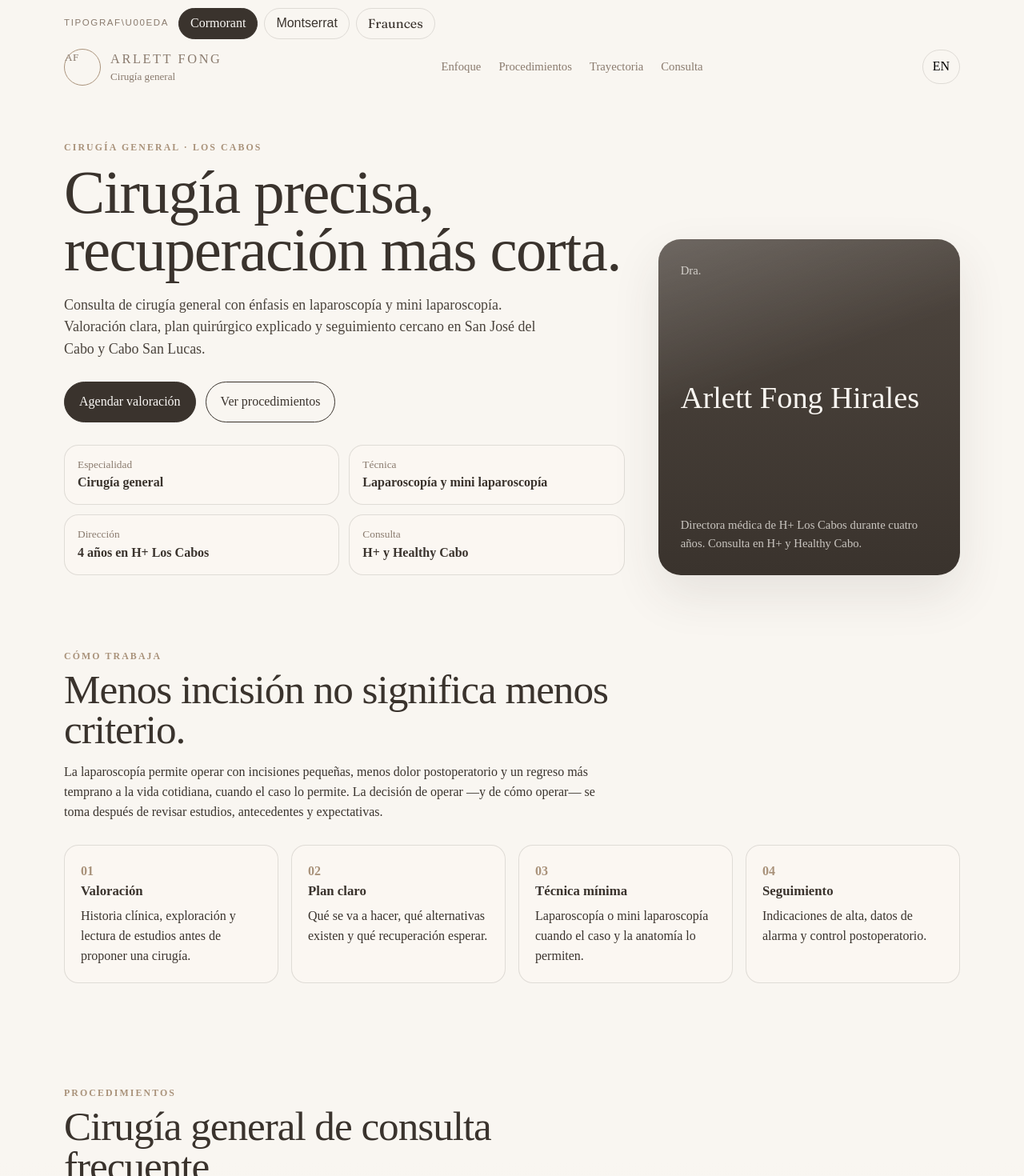
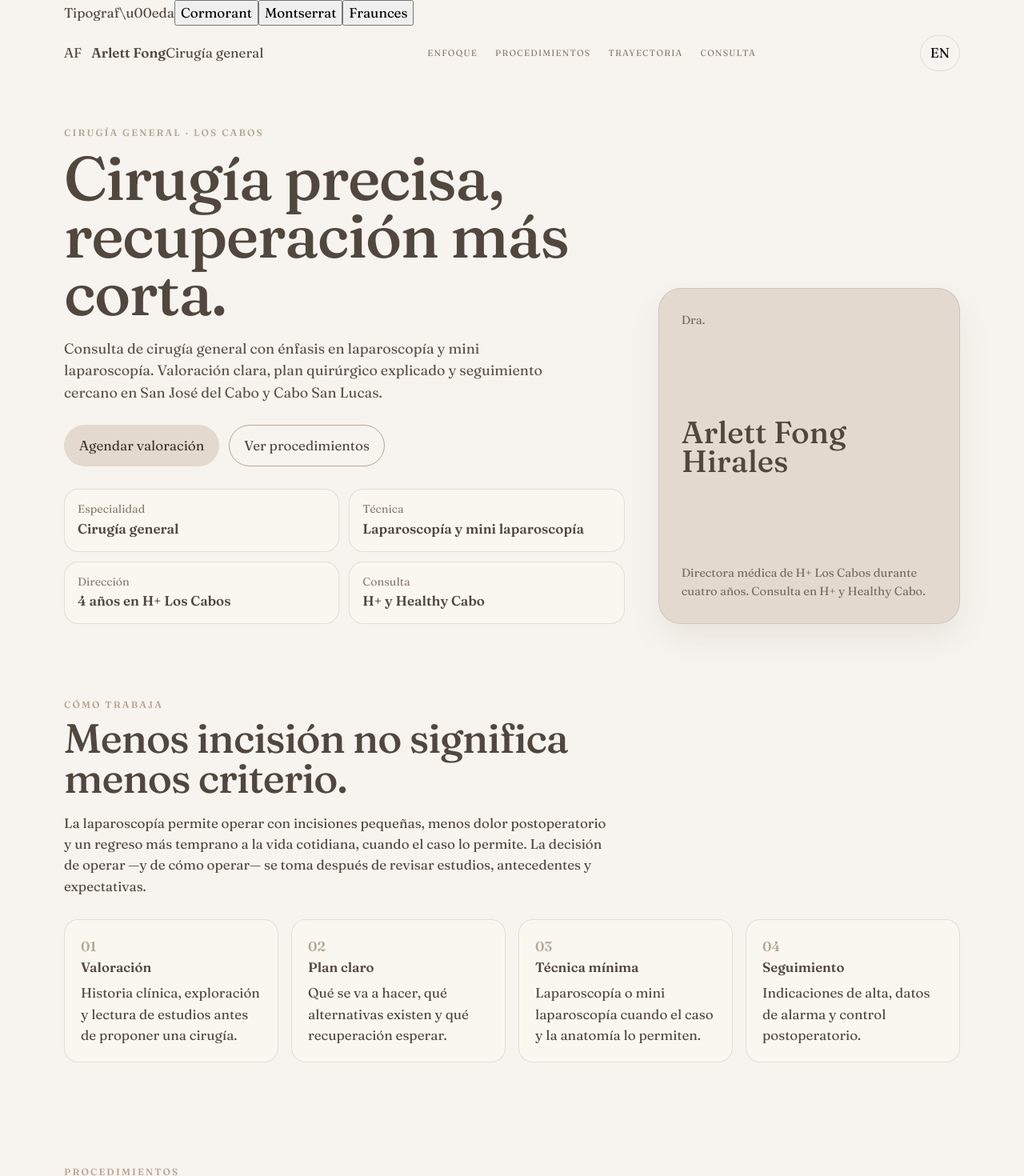
Before and after one commit to cabooneconcierge/arelttfong, a Next.js app: page / in a window 1280 px wide. Shown: the top 1470 px of the page at 80% size. Built offline with nearby package versions, Linux system fonts and the light colour scheme.

Commit message:
Publicar menu, paleta, servicios y contacto

```diff
--- a/app/globals.css
+++ b/app/globals.css
@@ -1,23 +1,20 @@
 :root {
-  --ink: #3a332d;
+  --ink: #51473f;
   --muted: #8a7b6e;
-  --line: rgba(58, 51, 45, 0.14);
-  --paper: #f9f6f1;
-  --wash: #e3d9ce;
-  --glow: rgba(169, 146, 122, 0.28);
-  --deep: #3a332d;
-  --deep-2: #4e463f;
-  --brass: #a9927a;
-  --white: #fbf9f6;
-  --lead: #4a433c;
-  --notice: #e3d9ce;
-  --font: "Cormorant Garamond", serif;
-  --shadow: 0 24px 60px rgba(58, 51, 45, 0.1);
+  --line: rgba(81, 71, 63, 0.14);
+  --paper: #f7f3ee;
+  --wash: #efe6dc;
+  --glow: rgba(227, 217, 206, 0.7);
+  --btn: #e3d9ce;
+  --btn-ink: #3f362f;
+  --brass: #b7a796;
+  --white: #fffdfb;
+  --lead: #5c5148;
+  --notice: #e7ddd2;
+  --panel: #e3d9ce;
+  --font: Fraunces, serif;
+  --shadow: 0 18px 40px rgba(74, 64, 56, 0.08);
 }
-
-[data-font="cormorant"] { --font: "Cormorant Garamond", serif; }
-[data-font="montserrat"] { --font: Montserrat, sans-serif; }
-[data-font="fraunces"] { --font: Fraunces, serif; }
 
 * { box-sizing: border-box; }
 html { scroll-behavior: smooth; }
@@ -28,7 +25,7 @@ body {
     radial-gradient(900px 420px at 100% -10%, var(--glow), transparent 60%),
     linear-gradient(180deg, var(--paper) 0%, var(--paper) 42%, var(--wash) 100%);
   font-family: var(--font);
-  font-weight: 400;
+  font-size: 17px;
   line-height: 1.55;
 }
 a { color: inherit; text-decoration: none; }
@@ -43,78 +40,22 @@ button, input, textarea, select { font: inherit; }
   font-weight: 600;
 }
 
-.fontpick {
-  display: flex;
-  align-items: center;
-  gap: 8px;
-  flex-wrap: wrap;
-  padding: 10px 0 0;
-}
-.fontpick span {
-  font-family: Montserrat, sans-serif;
-  font-size: 0.72rem;
-  letter-spacing: 0.14em;
-  text-transform: uppercase;
-  color: var(--muted);
-  margin-right: 4px;
-}
-.fontpick button {
-  font-family: var(--sample, var(--font));
-  border: 1px solid var(--line);
-  background: transparent;
-  color: var(--ink);
-  border-radius: 999px;
-  padding: 6px 14px;
-  cursor: pointer;
-}
-.fontpick button.on {
-  background: var(--deep);
-  color: var(--white);
-  border-color: var(--deep);
-}
-.topbar {
+.nav {
   position: sticky;
   top: 0;
-  z-index: 30;
-  background: color-mix(in srgb, var(--paper) 94%, transparent);
-  backdrop-filter: blur(14px);
-}
-.nav {
-  position: relative;
   z-index: 20;
   display: flex;
   align-items: center;
   justify-content: space-between;
   gap: 16px;
   padding: 12px 0 14px;
-  background: transparent;
+  background: color-mix(in srgb, var(--paper) 94%, transparent);
+  backdrop-filter: blur(14px);
 }
 .brand { display: flex; align-items: center; gap: 12px; }
-.mark {
-  width: 46px;
-  height: 46px;
-  border-radius: 50%;
-  border: 1px solid var(--brass);
-  background: transparent;
-  color: var(--brass);
-  display: grid;
-  place-items: center;
-  font-family: var(--font);
-  font-size: 1.15rem;
-  font-weight: 500;
-  letter-spacing: 0.04em;
-}
-.brand strong {
-  display: block;
-  font-family: var(--font);
-  font-weight: 500;
-  letter-spacing: 0.16em;
-  text-transform: uppercase;
-  font-size: 1.02rem;
-}
-.brand span { display: block; color: var(--muted); font-size: 0.82rem; }
+.brand img { height: 76px; width: auto; display: block; }
 .nav-links { display: flex; align-items: center; gap: 22px; }
-.nav-links a { font-size: 0.92rem; color: var(--muted); }
+.nav-links a { font-size: 0.68rem; letter-spacing: 0.11em; text-transform: uppercase; color: var(--muted); }
 .nav-links a:hover { color: var(--ink); }
 .lang, .menu-btn, .btn {
   border: 1px solid var(--line);
@@ -129,13 +70,13 @@ button, input, textarea, select { font: inherit; }
   align-items: center;
   justify-content: center;
   padding: 12px 18px;
-  background: var(--deep);
-  color: var(--white);
-  border-color: var(--deep);
+  background: var(--btn);
+  color: var(--btn-ink);
+  border-color: transparent;
 }
-.btn.ghost { background: transparent; color: var(--deep); }
-.btn:hover { background: var(--deep-2); }
-.btn.ghost:hover { background: color-mix(in srgb, var(--deep) 8%, transparent); }
+.btn.ghost { background: transparent; color: var(--ink); border-color: var(--brass); }
+.btn:hover { background: #ddd2c6; }
+.btn.ghost:hover { background: color-mix(in srgb, var(--ink) 6%, transparent); }
 
 .hero { display: grid; grid-template-columns: 1.3fr 0.7fr; gap: 42px; padding: 54px 0 28px; }
 .hero h1 {
@@ -160,10 +101,9 @@ button, input, textarea, select { font: inherit; }
   align-self: end;
   min-height: 420px;
   border-radius: 28px;
-  background:
-    linear-gradient(160deg, rgba(255,255,255,0.18), transparent 40%),
-    linear-gradient(180deg, var(--deep-2), var(--deep));
-  color: #f9f6f1;
+  background: var(--panel);
+  color: var(--ink);
+  border: 1px solid var(--line);
   padding: 28px;
   display: flex;
   flex-direction: column;
@@ -174,8 +114,9 @@ button, input, textarea, select { font: inherit; }
 .portrait span { opacity: 0.75; font-size: 0.92rem; }
 
 section { padding: 64px 0; }
+section[id] { scroll-margin-top: 128px; }
 .section-head { max-width: 680px; margin-bottom: 28px; }
-.section-head h2, .split h2, form h2, .legal h1 {
+.section-head h2, .split h2, .intl h2, form h2, .legal h1 {
   font-family: var(--font);
   font-weight: 500;
   font-size: clamp(2.2rem, 4vw, 3.3rem);
@@ -183,9 +124,31 @@ section { padding: 64px 0; }
   letter-spacing: -0.02em;
   margin: 8px 0 12px;
 }
-.grid-4, .grid-3, .split, .visit { display: grid; gap: 16px; }
+.grid-4, .grid-3, .grid-2, .split, .visit { display: grid; gap: 16px; }
 .grid-4 { grid-template-columns: repeat(4, 1fr); }
 .grid-3 { grid-template-columns: repeat(3, 1fr); }
+.featured { display: grid; grid-template-columns: repeat(4, 1fr); gap: 12px; }
+.featured article {
+  background: var(--panel);
+  border: 1px solid var(--line);
+  border-radius: 18px;
+  padding: 22px 18px 18px;
+}
+.featured b {
+  display: block;
+  font-size: 0.78rem;
+  letter-spacing: 0.14em;
+  text-transform: uppercase;
+  margin-bottom: 12px;
+}
+.intl { display: grid; grid-template-columns: 1.1fr 0.9fr; gap: 18px; align-items: start; }
+.steps { display: grid; gap: 8px; }
+.steps div { background: var(--white); border: 1px solid var(--line); border-radius: 14px; padding: 12px 14px; }
+.steps b { display: block; margin-bottom: 2px; }
+.card ul { margin: 10px 0 0; padding-left: 18px; }
+.card li { margin: 4px 0; }
+.er-card ul { columns: 2; margin-top: 0; }
+.er-card .notice { margin-top: 16px; }
 .card, .loc { padding: 20px; }
 .card b, .loc b { display: block; font-size: 1.05rem; margin-bottom: 6px; }
 .card i { font-style: normal; color: var(--brass); font-weight: 600; }
@@ -196,11 +159,10 @@ section { padding: 64px 0; }
 .creds div, .loc { background: var(--white); }
 .creds div { border: 1px solid var(--line); border-radius: 14px; padding: 14px 16px; }
 .creds small { color: var(--muted); display: block; }
-.warn { color: var(--muted); font-size: 0.88rem; }
 
 .visit { grid-template-columns: 0.9fr 1.1fr; align-items: start; }
 .locations { display: grid; gap: 12px; margin: 18px 0; }
-.loc a { color: var(--deep); font-weight: 600; }
+.loc a { color: var(--ink); font-weight: 600; }
 form { padding: 22px; display: grid; gap: 12px; }
 label { display: grid; gap: 6px; font-size: 0.92rem; }
 input, textarea, select {
@@ -221,18 +183,10 @@ footer {
   flex-wrap: wrap;
 }
 .legal { max-width: 760px; padding: 48px 0 72px; }
-[data-font="montserrat"] .hero h1,
-[data-font="montserrat"] .portrait p,
-[data-font="montserrat"] .section-head h2,
-[data-font="montserrat"] .split h2,
-[data-font="montserrat"] form h2 {
-  letter-spacing: -0.04em;
-  line-height: 1.08;
-}
-[data-font="montserrat"] .hero h1 { font-size: clamp(2.5rem, 4.8vw, 3.9rem); }
 
 @media (max-width: 860px) {
-  .hero, .grid-4, .grid-3, .split, .visit { grid-template-columns: 1fr; }
+  .hero, .grid-4, .grid-3, .grid-2, .featured, .intl, .split, .visit { grid-template-columns: 1fr; }
+  .er-card ul { columns: 1; }
   .menu-btn { display: inline-flex; }
   .nav-links {
     display: none;
```
